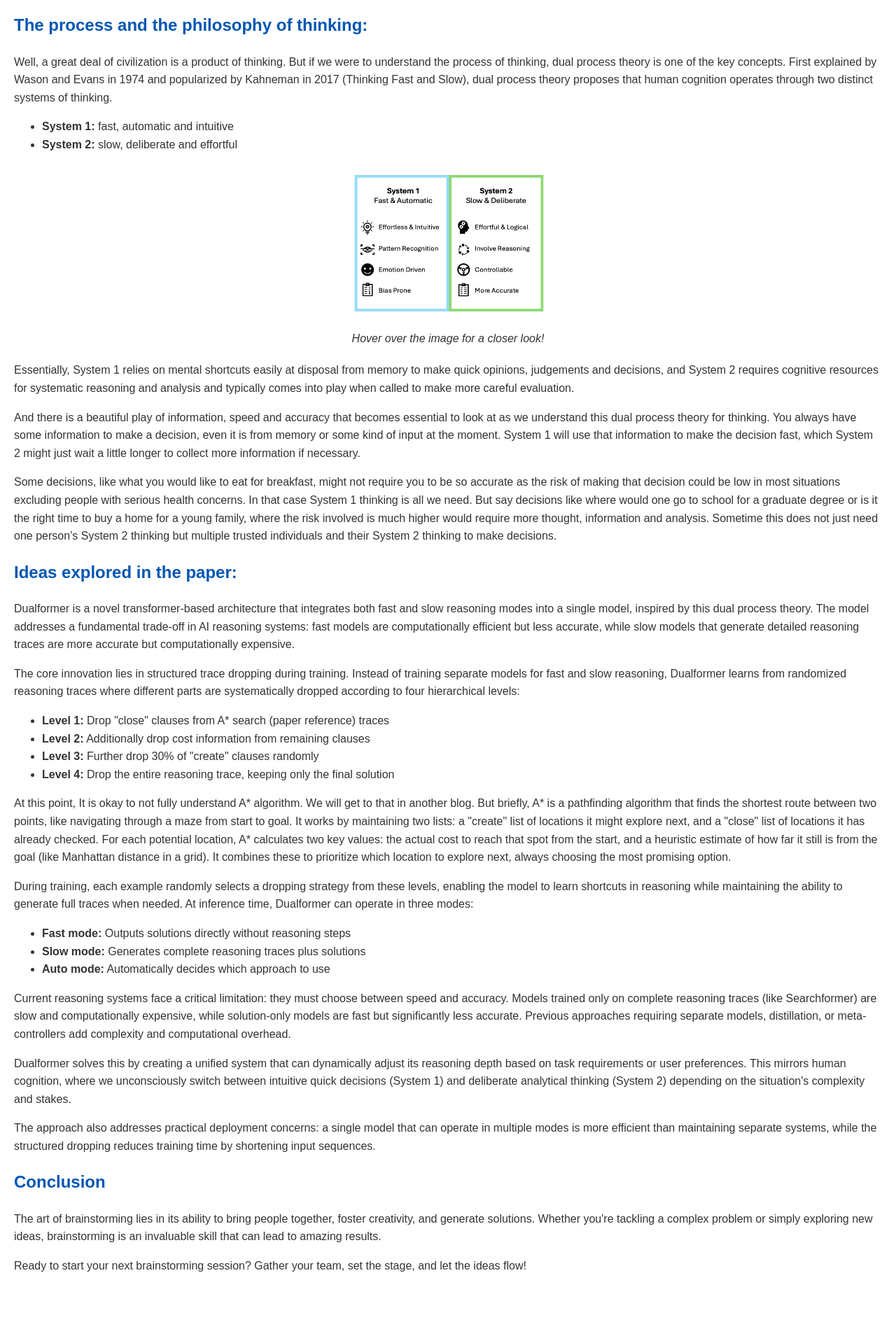
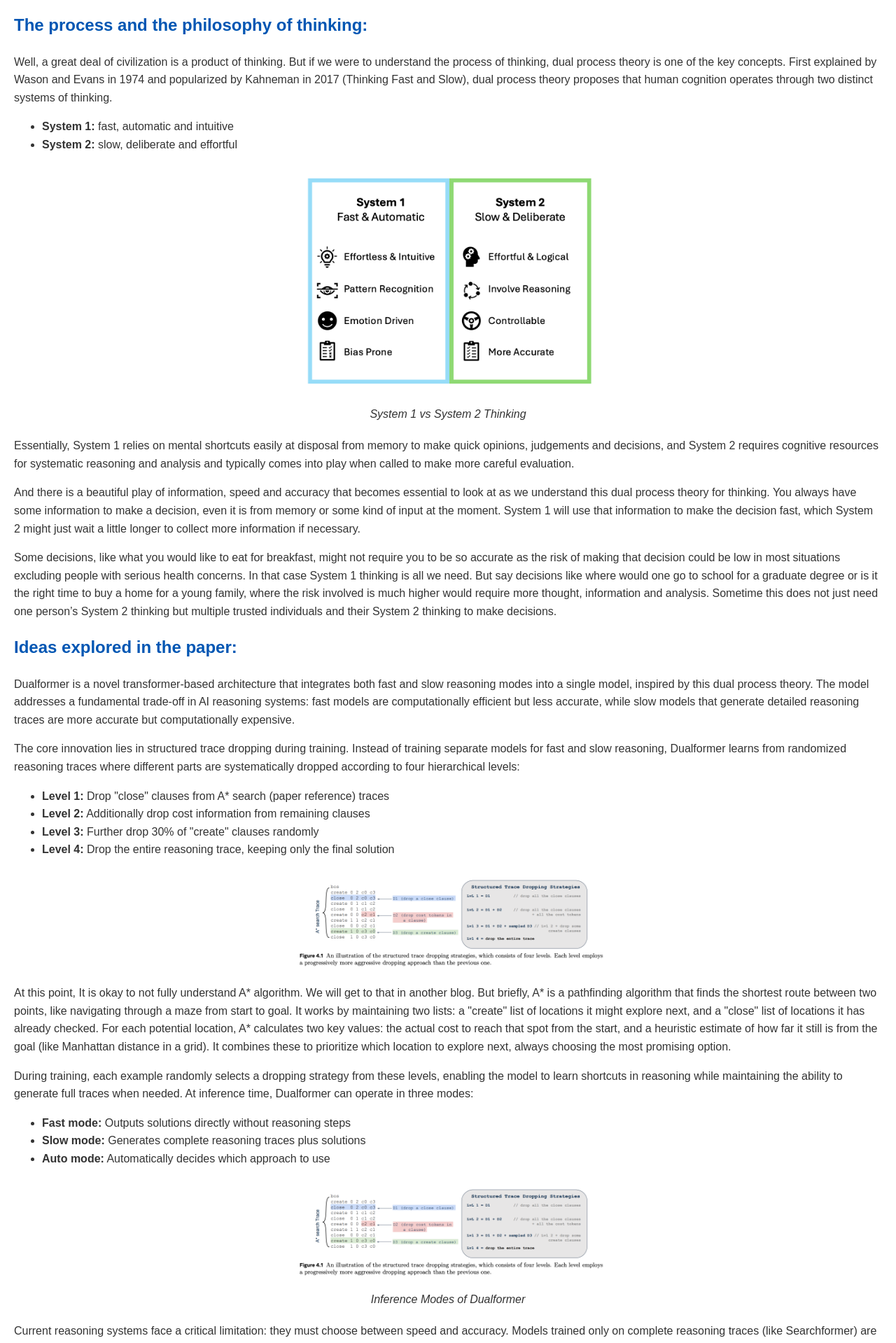
Before and after one commit to brainsesh/brainsesh.github.io, a Jekyll site: the page docs/dualformer/index.html, which Jekyll copies as it is, in a window 1280 px wide. Shown: the part 370-2289 px from the top of the page at 70% size. Built offline with Jekyll 4.4.1, drawn with Linux system fonts in a browser that asks for light colours; before the commit the page ends 2211 px from its top, so only the background shows below that.

Commit message:
change 061325

```diff
--- a/docs/dualformer/index.html
+++ b/docs/dualformer/index.html
@@ -19,7 +19,7 @@
             margin: 20px 0;
         }
         .interactive-image img {
-            width: 300px;
+            width: 450px;
             height: auto;
             cursor: pointer;
             transition: transform 0.3s ease;
@@ -27,7 +27,7 @@
             margin: 0 auto;
         }
         .interactive-image img:hover {
-            transform: scale(1.5);
+            transform: scale(2.5);
         }
         .highlight {
             background-color: #f0f8ff;
@@ -56,7 +56,7 @@
 
     <div class="interactive-image">
         <img src="system.jpg" alt="systems" title="Click to explore systems of thinking">
-        <p><em>Hover over the image for a closer look!</em></p>
+        <p><em>System 1 vs System 2 Thinking</em></p>
     </div>
 
     <p>Essentially, System 1 relies on mental shortcuts easily at disposal from memory to make quick opinions, judgements and decisions, and System 2 requires cognitive resources for systematic reasoning and analysis and typically comes into play when called to make more careful evaluation. </p>
@@ -76,6 +76,11 @@
         <li><strong>Level 3:</strong> Further drop 30% of "create" clauses randomly</li>
         <li><strong>Level 4:</strong> Drop the entire reasoning trace, keeping only the final solution</li>
     </ul>
+
+    <div class="interactive-image">
+        <img src="model.jpg" alt="model" title="Click to explore model architecture">
+    </div>
+
     <p>At this point, It is okay to not fully understand A* algorithm. We will get to that in another blog. But briefly, A* is a pathfinding algorithm that finds the shortest route between two points, like navigating through a maze from start to goal. It works by maintaining two lists: a "create" list of  locations it might explore next, and a "close" list of locations it has already checked. For each potential location, A* calculates two key values: the actual cost to reach that spot from the start, and a heuristic estimate of how far it still is from the goal (like Manhattan distance in a grid). It combines these to prioritize which location to explore next, always choosing the most promising option.</p>
 
     <p>During training, each example randomly selects a dropping strategy from these levels, enabling the model to learn shortcuts in reasoning while maintaining the ability to generate full traces when needed. At inference time, Dualformer can operate in three modes:</p>
@@ -84,6 +89,11 @@
         <li><strong>Slow mode:</strong> Generates complete reasoning traces plus solutions</li>
         <li><strong>Auto mode:</strong> Automatically decides which approach to use</li>
     </ul>
+
+    <div class="interactive-image">
+        <img src="model.jpg" alt="modes" title="Click to explore inference modes">
+        <p><em>Inference Modes of Dualformer</em></p>
+    </div>
 
 
     <p>Current reasoning systems face a critical limitation: they must choose between speed and accuracy. Models trained only on complete reasoning traces (like Searchformer) are slow and computationally expensive, while solution-only models are fast but significantly less accurate. Previous approaches requiring separate models, distillation, or meta-controllers add complexity and computational overhead.</p>
```
Also changed, not shown: docs/dualformer/mode.jpg (added), docs/dualformer/model.jpg (added).
